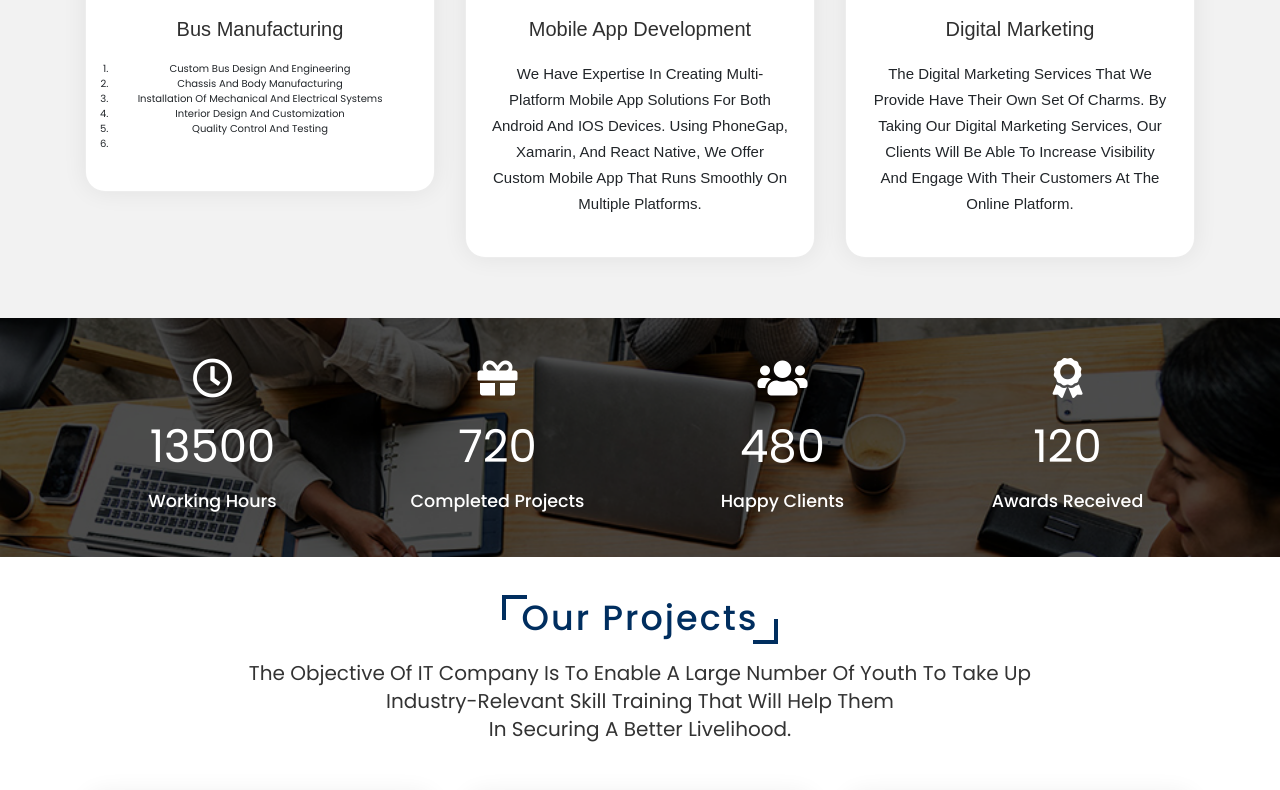
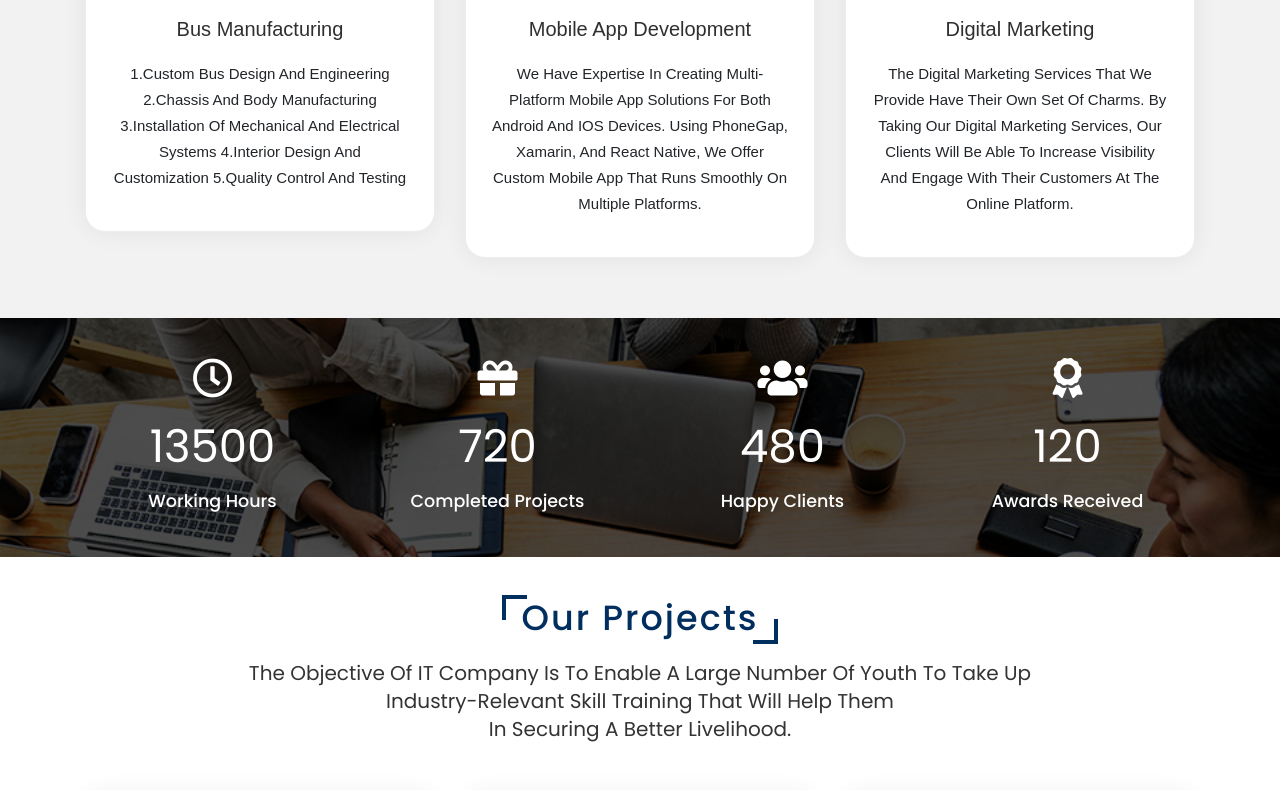
Before and after one commit to yasbanna/shreeganeshcoach.github.io, a plain HTML site: page index.html in a window 1280 px wide. Shown: the part 1540-2330 px from the top of the page. Drawn offline with nearby package versions, Linux system fonts and the light colour scheme.

Commit message:
Update index.html

```diff
--- a/index.html
+++ b/index.html
@@ -69,13 +69,12 @@
           <div class="item"> <span class="icon feature_box_col_one"><i class="fa fa-bus"></i></span>
             <h6>Bus Manufacturing</h6>
             <p>
-                <ol>
-                 <li>Custom bus design and engineering</li>
-               <li>Chassis and body manufacturing</li>
-               <li>Installation of mechanical and electrical systems</li>
-               <li>Interior design and customization</li>
-               <li>Quality control and testing<li>
-              </ol>
+                 1.Custom bus design and engineering
+                2.Chassis and body manufacturing
+               3.Installation of mechanical and electrical systems
+               4.Interior design and customization
+               5.Quality control and testing
+
               </p>
           </div>
         </div>
```
